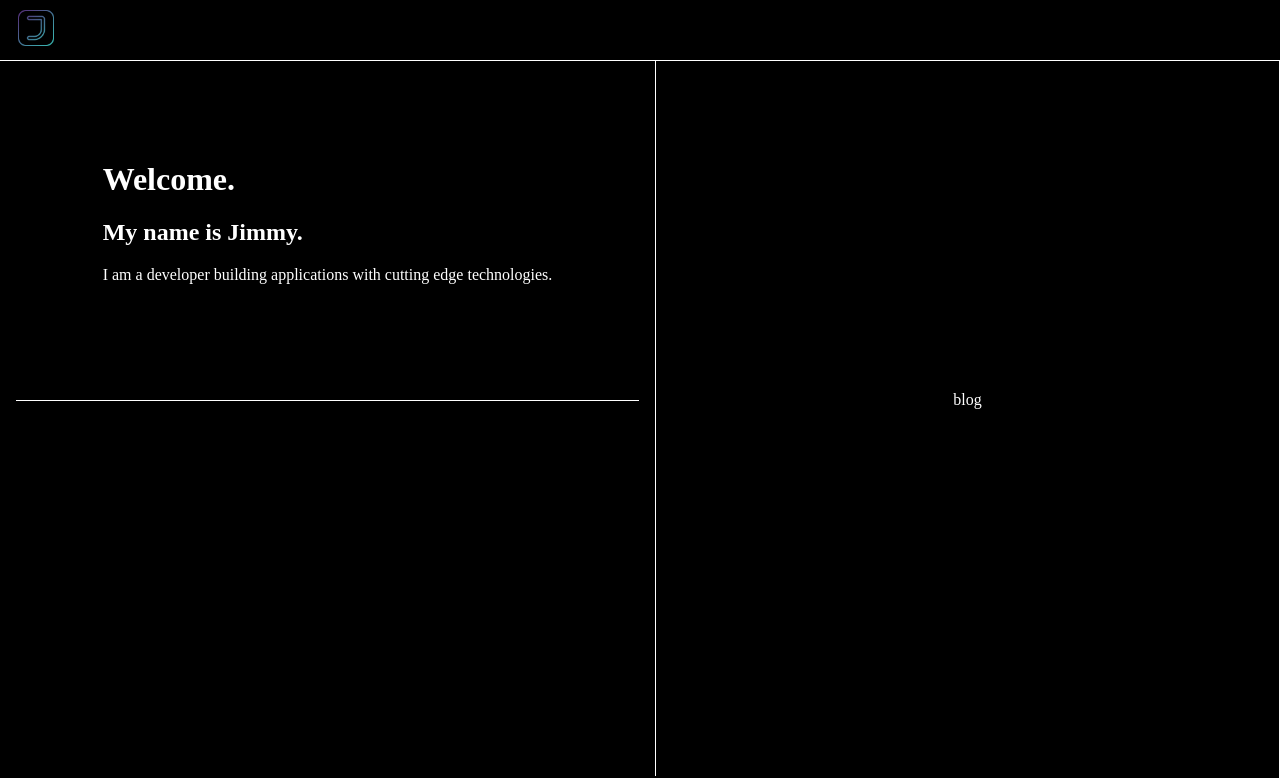
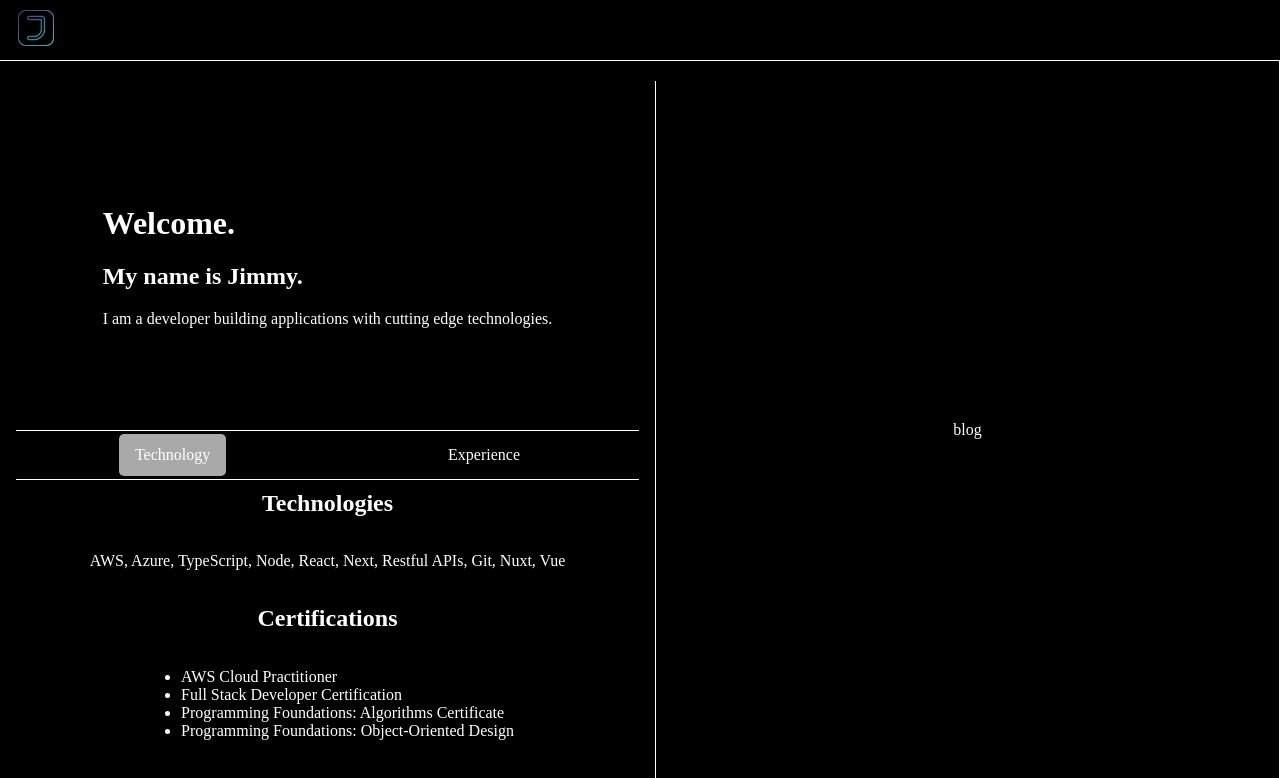
Before and after one commit to NguyenVBRC/next-portfolio-2024, a Next.js app: page / in a window 1280 px wide. Shown: the top 778 px of the page. Built offline with nearby package versions, Linux system fonts and the light colour scheme.

Commit message:
Component and Styles Added for Technology and Experience

```diff
--- /dev/null
+++ b/app/components/details/Details.js
@@ -0,0 +1,37 @@
+"use client";
+
+import React, { useState } from "react";
+import Technology from "./Technology";
+import Experience from "./Experience/Experience";
+
+export default function Details() {
+  const [isTechActive, setIsTechActive] = useState(true);
+  const [isExpActive, setIsExpActive] = useState(false);
+
+  let techBg = isTechActive ? "isActive" : "";
+  let expBg = isExpActive ? "isActive" : "";
+
+  const handleTechClick = () => {
+    setIsTechActive(true);
+    if (isExpActive) setIsExpActive(false);
+  };
+
+  const handleExpClick = () => {
+    setIsExpActive(true);
+    if (isTechActive) setIsTechActive(false);
+  };
+
+  return (
+    <div className="details-container">
+      <div className="details-bar">
+        <p id={techBg} onClick={handleTechClick}>
+          Technology
+        </p>
+        <p id={expBg} onClick={handleExpClick}>
+          Experience
+        </p>
+      </div>
+      {isTechActive ? <Technology /> : <Experience />}
+    </div>
+  );
+}
--- a/app/components/Experience/Experience.js
+++ b/app/components/details/Experience/Experience.js
@@ -3,15 +3,14 @@ import workHistory from "./workHistory.json";
 
 export default function Experience() {
   return (
-    <>
-      <h2>My Experience</h2>
+    <div className="exp-container">
       {workHistory.map((work) => {
         return (
-          <div key={work.title}>
+          <div key={work.title} id="history-container">
             <JobDetails details={work} />
           </div>
         );
       })}
-    </>
+    </div>
   );
 }
--- a/app/globals.css
+++ b/app/globals.css
@@ -17,6 +17,7 @@ body {
   position: fixed;
   top: 0;
   width: 100%;
+  height: 60px; /* Adjust the height as needed */
 }
 
 .nav-logo {
@@ -32,7 +33,8 @@ body {
   display: flex;
   justify-content: center;
   align-items: center;
-  height: 100vh;
+  height: calc(100vh - 60px); /* Subtract the height of the navbar */
+  padding-top: 60px; /* Push the content below the navbar */
 }
 
 .intro-container {
@@ -51,6 +53,58 @@ body {
   height: 50%;
 }
 
+/* Details */
+.details-container {
+  height: 40%;
+}
+
+.details-bar {
+  border-bottom: solid 1px white;
+  display: flex;
+  justify-content: space-around;
+  margin: auto;
+  text-align: center;
+}
+
+.details-container p {
+  border-radius: 5px;
+  margin: 3px;
+  padding: 0.75rem 1rem;
+}
+
+.tech {
+  align-items: center;
+  display: flex;
+  flex-direction: column;
+  justify-content: center;
+  height: 100%;
+}
+
+#isActive {
+  background-color: darkgray;
+}
+
+.details-bar p:hover {
+  cursor: pointer;
+}
+
+/* Experience Container */
+.exp-container {
+  height: 100%;
+  overflow-y: auto; /* Enable vertical scroll */
+  padding: 1em;
+  box-sizing: border-box;
+  margin-top: 2rem;
+}
+
+#history-container {
+  border: solid 1px white;
+  border-radius: 5px;
+  padding: 1rem;
+  margin-bottom: 1rem;
+}
+
+/* Blog */
 .blog-container {
   text-align: center;
   width: 50%;
--- a/app/page.js
+++ b/app/page.js
@@ -1,6 +1,5 @@
 import Introduction from "./components/Introduction";
-import Technology from "./components/Technology";
-import Experience from "./components/Experience/Experience";
+import Details from "./components/details/Details";
 
 export default function Home() {
   return (
@@ -9,6 +8,7 @@ export default function Home() {
         <div id="intro">
           <Introduction />
         </div>
+        <Details />
       </div>
       <div className="blog-container">blog</div>
     </div>
```
Also changed, not shown: app/components/details/Experience/JobDetails.js (renamed from app/components/Experience/JobDetails.js), app/components/details/Experience/workHistory.json (renamed from app/components/Experience/workHistory.json), app/components/details/Technology.js (renamed from app/components/Technology.js).
